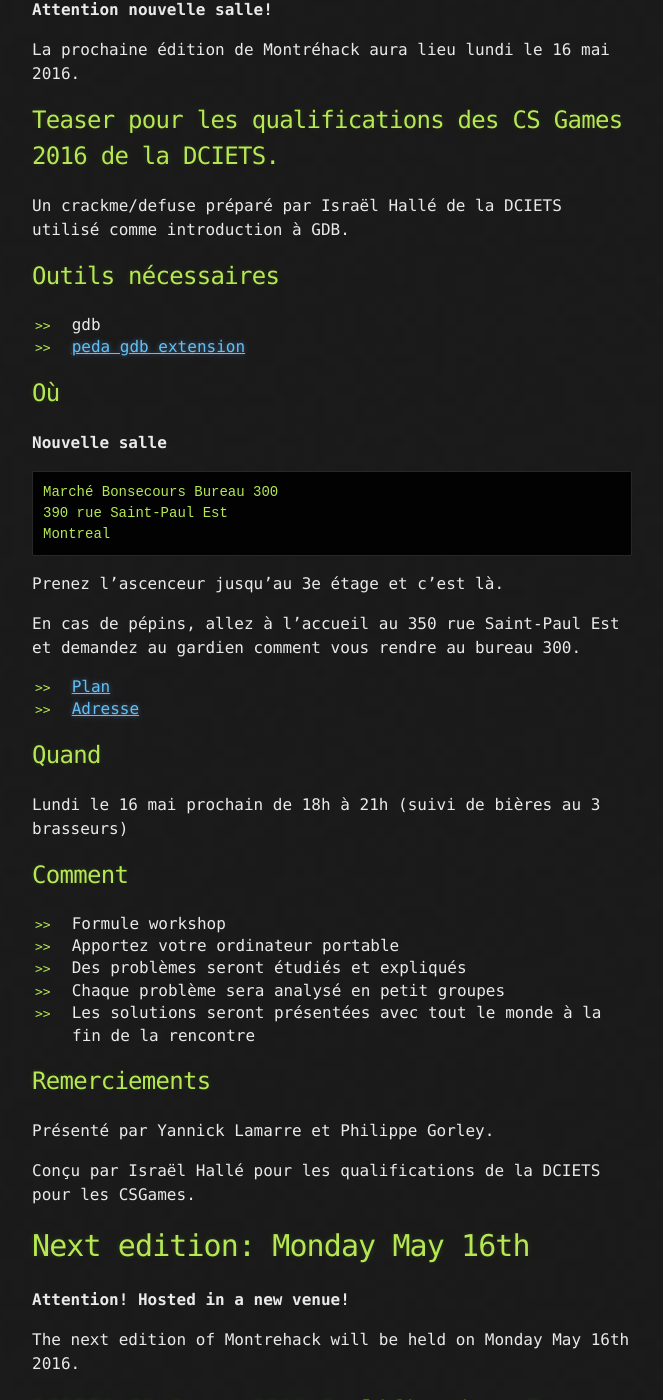
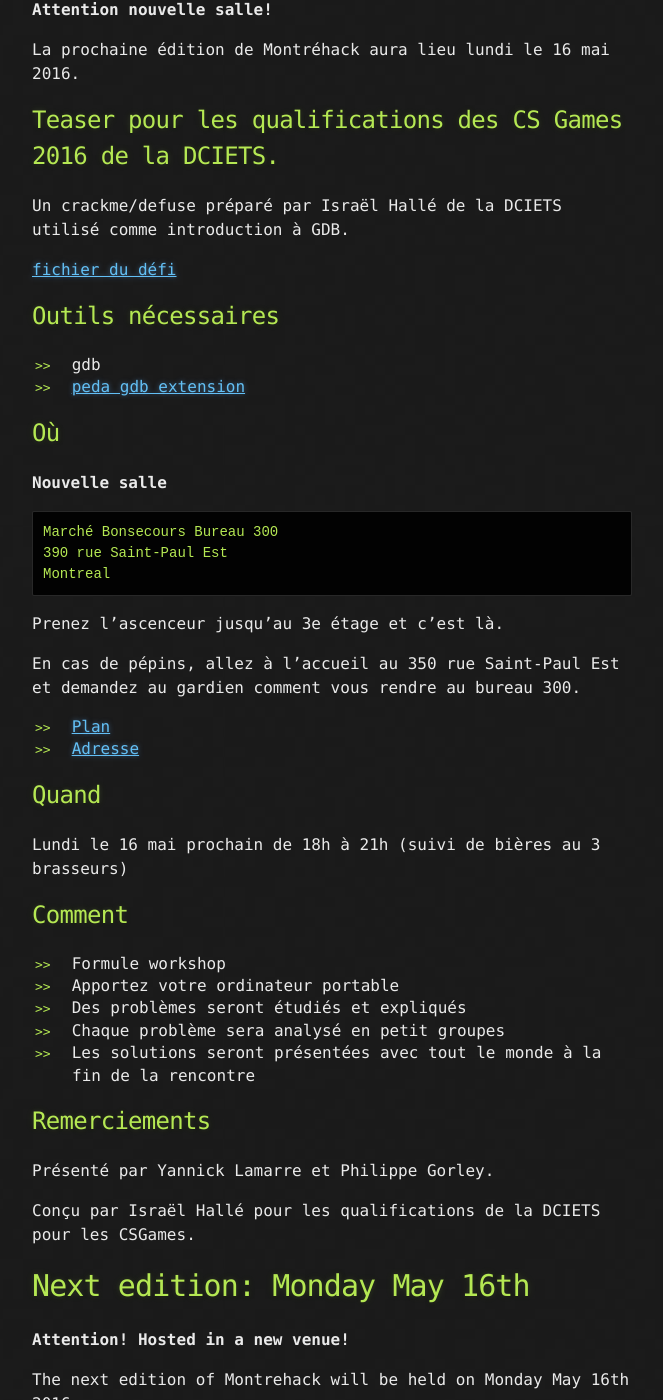
Before and after one commit to montrehack/montrehack.github.com, a Jekyll site: the page built from index.md, in a window 1280 px wide and 1400 px high, scrolled down 538 px. Shown: the whole window, without its empty margins (308-971 px from the left). Built offline with Jekyll 4.4.1, drawn with Linux system fonts in a browser that asks for light colours; comment, search, counter and statistics services are not loaded.

Commit message:
May 2016: link to challenge file

```diff
--- a/index.md
+++ b/index.md
@@ -16,6 +16,8 @@ La prochaine édition de Montréhack aura lieu lundi le 16 mai 2016.
 ## Teaser pour les qualifications des CS Games 2016 de la DCIETS.
 
 Un crackme/defuse préparé par Israël Hallé de la DCIETS utilisé comme introduction à GDB.
+
+[fichier du défi](https://github.com/montrehack/challenges/raw/master/2016-05-16/defuse)
 
 ## Outils nécessaires
 
```
Also changed, not shown: other parts of index.md (+2 -0 lines).
